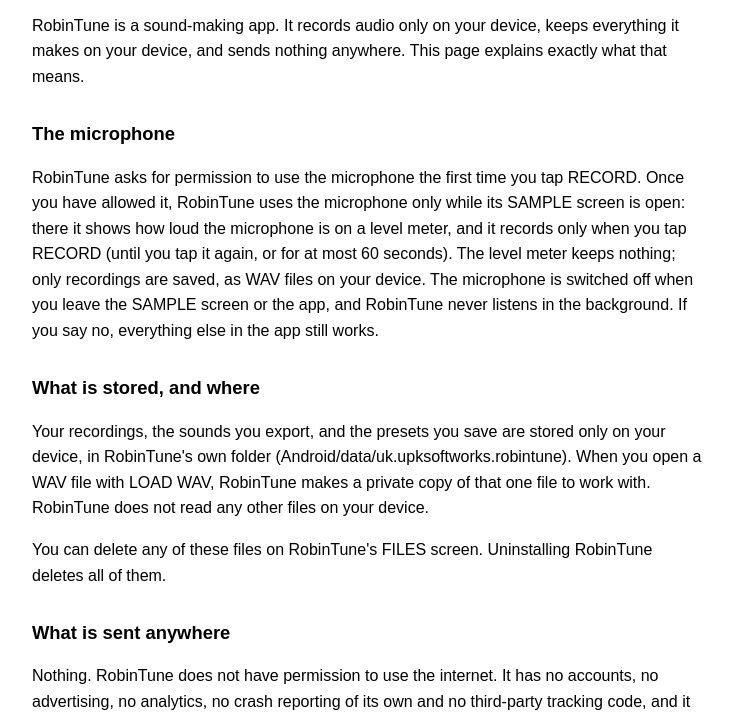
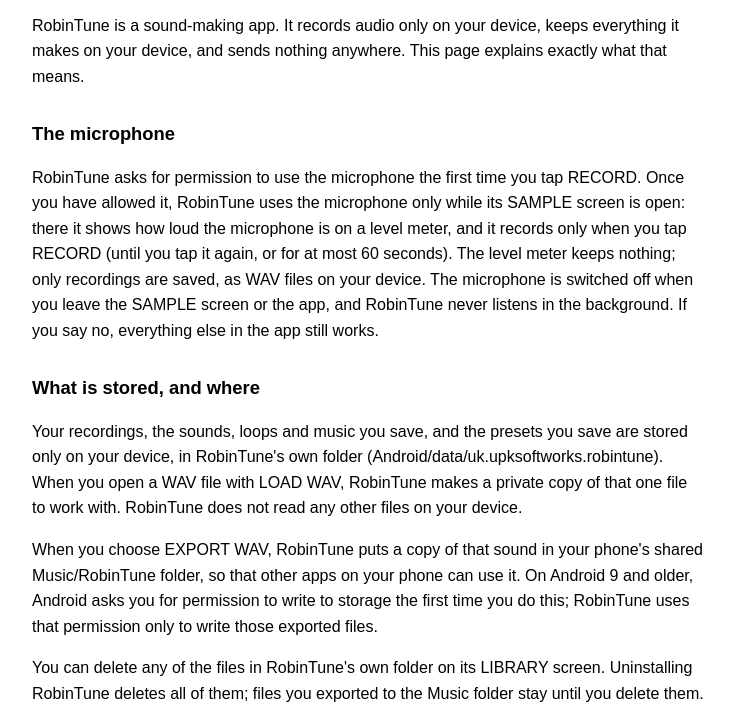
Before and after one commit to upksoftworks/robintune, a plain HTML site: page privacy.html in a window 1280 px wide. Shown: the part 104-816 px from the top of the page, without its empty margins (272-1006 px from the left). Drawn offline with Linux system fonts and the light colour scheme.

Commit message:
Privacy policy: LIBRARY screen and EXPORT WAV to the Music folder
Co-Authored-By: Claude Opus 5.5 <noreply@anthropic.com>

```diff
--- a/privacy.html
+++ b/privacy.html
@@ -28,12 +28,16 @@ files on your device. The microphone is switched off when you leave the SAMPLE s
 and RobinTune never listens in the background. If you say no, everything else in the app still works.</p>
 
 <h2>What is stored, and where</h2>
-<p>Your recordings, the sounds you export, and the presets you save are stored only on your device,
-in RobinTune's own folder (Android/data/uk.upksoftworks.robintune). When you open a WAV file with
-LOAD WAV, RobinTune makes a private copy of that one file to work with. RobinTune does not read any
-other files on your device.</p>
-<p>You can delete any of these files on RobinTune's FILES screen. Uninstalling RobinTune deletes all
-of them.</p>
+<p>Your recordings, the sounds, loops and music you save, and the presets you save are stored only on
+your device, in RobinTune's own folder (Android/data/uk.upksoftworks.robintune). When you open a WAV
+file with LOAD WAV, RobinTune makes a private copy of that one file to work with. RobinTune does not
+read any other files on your device.</p>
+<p>When you choose EXPORT WAV, RobinTune puts a copy of that sound in your phone's shared
+Music/RobinTune folder, so that other apps on your phone can use it. On Android 9 and older, Android
+asks you for permission to write to storage the first time you do this; RobinTune uses that permission
+only to write those exported files.</p>
+<p>You can delete any of the files in RobinTune's own folder on its LIBRARY screen. Uninstalling
+RobinTune deletes all of them; files you exported to the Music folder stay until you delete them.</p>
 
 <h2>What is sent anywhere</h2>
 <p>Nothing. RobinTune does not have permission to use the internet. It has no accounts, no
```
